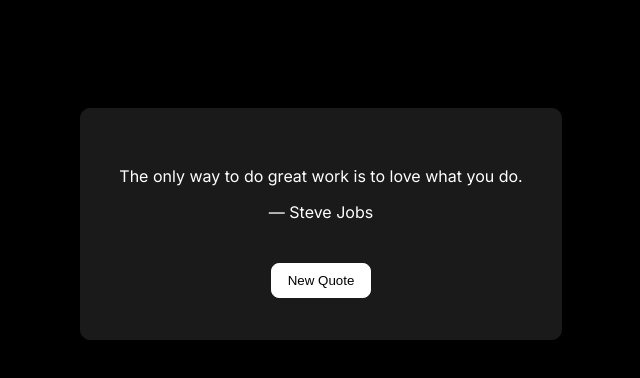
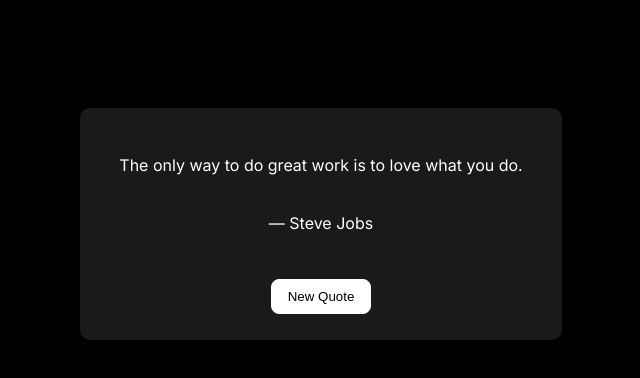
Before and after one commit to abhishekk119/quote-react-pwa, a React (Vite) app: page / in a window 1280 px wide. Shown: the top 378 px of the page, without its empty margins (319-959 px from the left). Built offline with nearby package versions, Linux system fonts and the light colour scheme; no server answers; a web font is replaced by a local one.

Commit message:
Update index.css

```diff
--- a/src/index.css
+++ b/src/index.css
@@ -38,6 +38,15 @@ body {
   margin-top: 25px;
 }
 
+.quote {
+  display: flex;
+  flex-direction: column;
+  align-items: center;
+  justify-content: center;
+  gap: 6px;
+  height: 120px;
+}
+
 .newqtbtn {
   -webkit-tap-highlight-color: transparent; /* For iOS/Safari */
   tap-highlight-color: transparent; /* Standard property */
```
